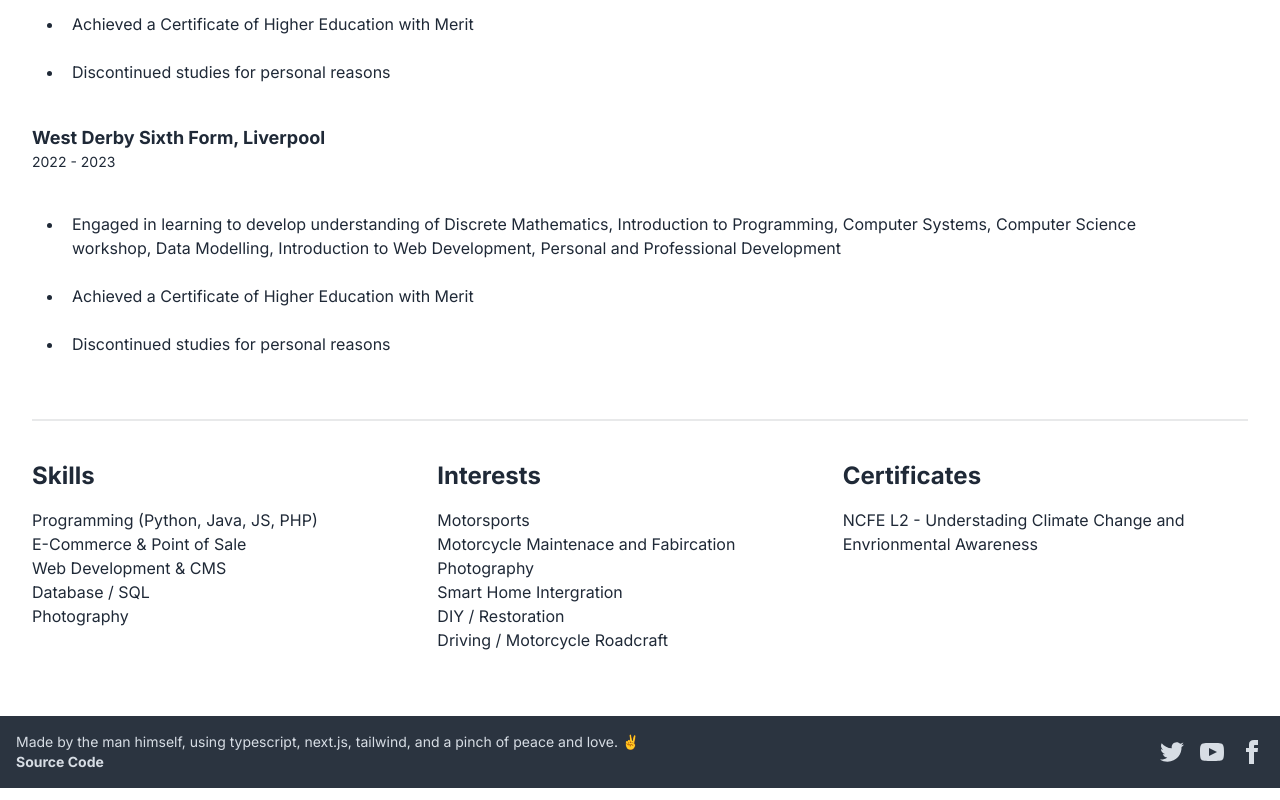
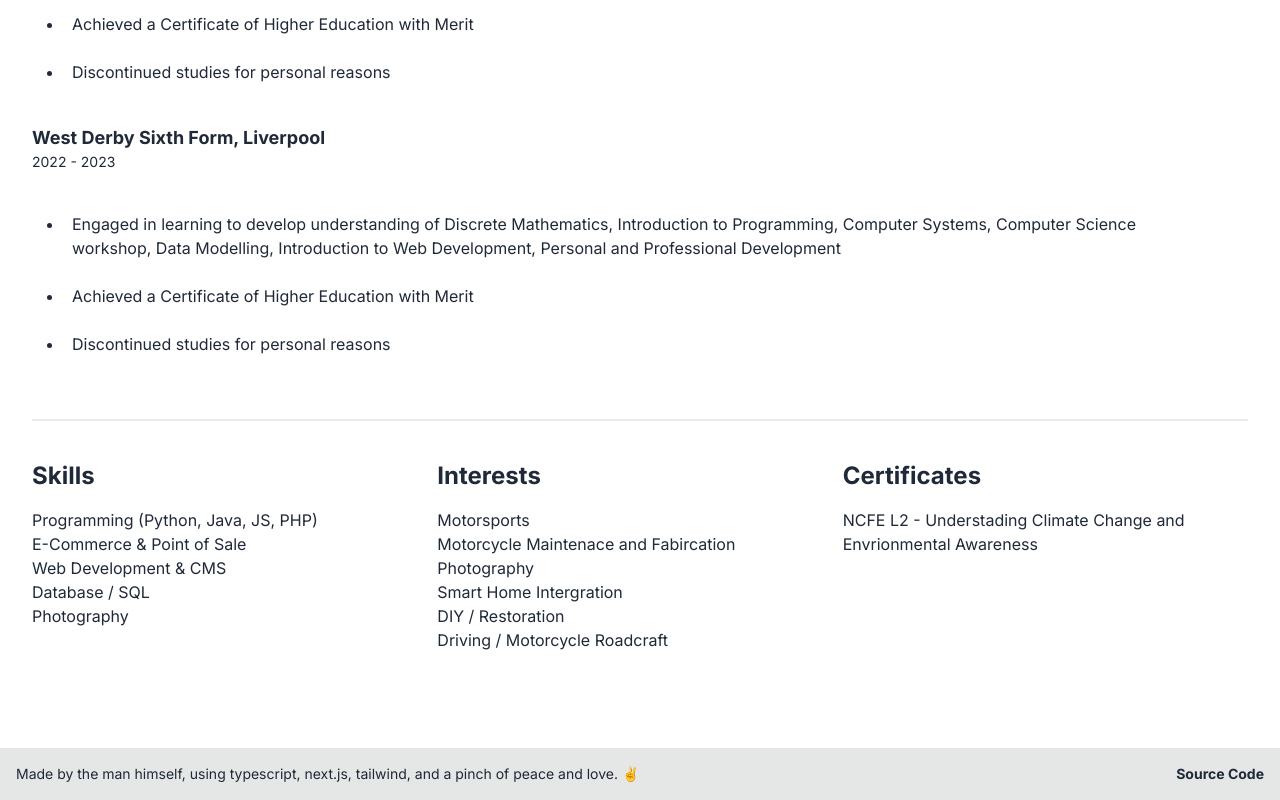
Before and after one commit to jamesharrison0799/cv-website, a Next.js app: page / in a window 1280 px wide. Shown: the part 1152-1952 px from the top of the page. Built offline with nearby package versions, Linux system fonts and the light colour scheme.

Commit message:
changed some bits

```diff
--- a/src/app/page.tsx
+++ b/src/app/page.tsx
@@ -53,7 +53,7 @@ const EducationData: React.FC<EducationProps> = ({ establishment, course, locati
 export default function Home() {
   return (
     <>
-      <main className='container mx-auto px-8 mb-16'> {/* dont forget about that padding knob ed*/}
+      <main className='container mx-auto px-8 mb-24'> {/* dont forget about that padding knob ed*/}
         <div className='flex flex-row items-center'>
           <div className='basis-2/3 py-8'>
             <h1 className='font-bold text-4xl py-4'>{generalData.name}</h1>
@@ -63,13 +63,16 @@ export default function Home() {
 
 
           <div className='container basis-1/3 py-8 flex justify-center items-center'>
+            <a href={generalData.contacts[1].href}>
             <Image
               src={generalData.avatar}
               width={120}
               height={120}
               className="rounded-full object-cover object-right"
               alt={'Picture of James Harrison, he&apos;s a cool lookin&apos; fella!'}
+
             />
+            </a>
           </div>
 
 
@@ -120,15 +123,22 @@ export default function Home() {
         </section>
 
       </main>
-      <footer className="footer items-center p-4 bg-neutral text-neutral-content">
+      <footer className="footer items-center p-4 bg-base-300 text-base-content">
         <aside className="items-center grid-flow-col">
-          <p>Made by the man himself, using typescript, next.js, tailwind, and a pinch of peace and love. ✌️ <br /><a href="https://github.com/jamesharrison0799/cv-website.git" className='font-bold'>Source Code</a></p>
+          <p>Made by the man himself, using typescript, next.js, tailwind, and a pinch of peace and love. ✌️ </p>
         </aside>
         <nav className="grid-flow-col gap-4 md:place-self-center md:justify-self-end">
-          <a><svg xmlns="http://www.w3.org/2000/svg" width="24" height="24" viewBox="0 0 24 24" className="fill-current"><path d="M24 4.557c-.883.392-1.832.656-2.828.775 1.017-.609 1.798-1.574 2.165-2.724-.951.564-2.005.974-3.127 1.195-.897-.957-2.178-1.555-3.594-1.555-3.179 0-5.515 2.966-4.797 6.045-4.091-.205-7.719-2.165-10.148-5.144-1.29 2.213-.669 5.108 1.523 6.574-.806-.026-1.566-.247-2.229-.616-.054 2.281 1.581 4.415 3.949 4.89-.693.188-1.452.232-2.224.084.626 1.956 2.444 3.379 4.6 3.419-2.07 1.623-4.678 2.348-7.29 2.04 2.179 1.397 4.768 2.212 7.548 2.212 9.142 0 14.307-7.721 13.995-14.646.962-.695 1.797-1.562 2.457-2.549z"></path></svg>
+        <a href="https://github.com/jamesharrison0799/cv-website.git" className='font-bold'>Source Code</a>
+          {/* <a href={generalData.contacts[1].href}>
+            <Image
+            src={"public/github-mark.svg"}
+            width={24}
+            height={24}
+            alt={"hi"}
+            />
           </a>
           <a><svg xmlns="http://www.w3.org/2000/svg" width="24" height="24" viewBox="0 0 24 24" className="fill-current"><path d="M19.615 3.184c-3.604-.246-11.631-.245-15.23 0-3.897.266-4.356 2.62-4.385 8.816.029 6.185.484 8.549 4.385 8.816 3.6.245 11.626.246 15.23 0 3.897-.266 4.356-2.62 4.385-8.816-.029-6.185-.484-8.549-4.385-8.816zm-10.615 12.816v-8l8 3.993-8 4.007z"></path></svg></a>
-          <a><svg xmlns="http://www.w3.org/2000/svg" width="24" height="24" viewBox="0 0 24 24" className="fill-current"><path d="M9 8h-3v4h3v12h5v-12h3.642l.358-4h-4v-1.667c0-.955.192-1.333 1.115-1.333h2.885v-5h-3.808c-3.596 0-5.192 1.583-5.192 4.615v3.385z"></path></svg></a>
+          <a><svg xmlns="http://www.w3.org/2000/svg" width="24" height="24" viewBox="0 0 24 24" className="fill-current"><path d="M9 8h-3v4h3v12h5v-12h3.642l.358-4h-4v-1.667c0-.955.192-1.333 1.115-1.333h2.885v-5h-3.808c-3.596 0-5.192 1.583-5.192 4.615v3.385z"></path></svg></a> */}
         </nav>
       </footer>
     </>
```
Also changed, not shown: public/github-mark.svg (added).
